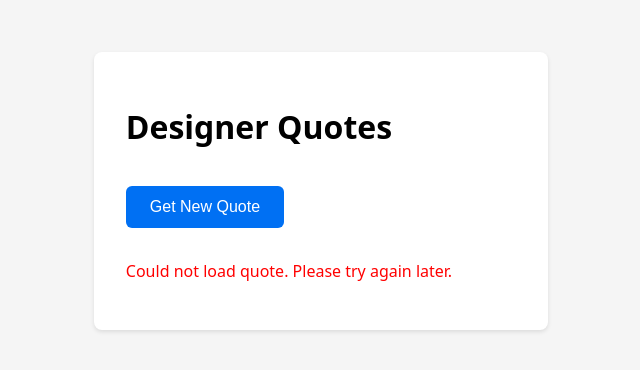
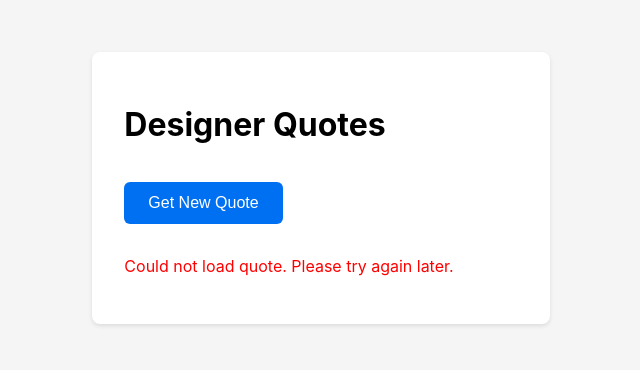
Before and after one commit to bhagat-shrey/designer-quotes, a website: page index.html in a window 1280 px wide. Shown: the whole page, without its empty margins (351-991 px from the left). Drawn offline with nearby package versions, Linux system fonts and the light colour scheme; no server answers.

Commit message:
changed font

```diff
--- a/index.html
+++ b/index.html
@@ -9,7 +9,7 @@
     <script src="https://cdnjs.cloudflare.com/ajax/libs/babel-standalone/7.23.5/babel.min.js"></script>
     <style>
         body {
-            font-family: system-ui, -apple-system, sans-serif;
+            font-family: Instrument Serif, -apple-system, sans-serif;
             background-color: #f5f5f5;
             margin: 0;
             padding: 20px;
```
